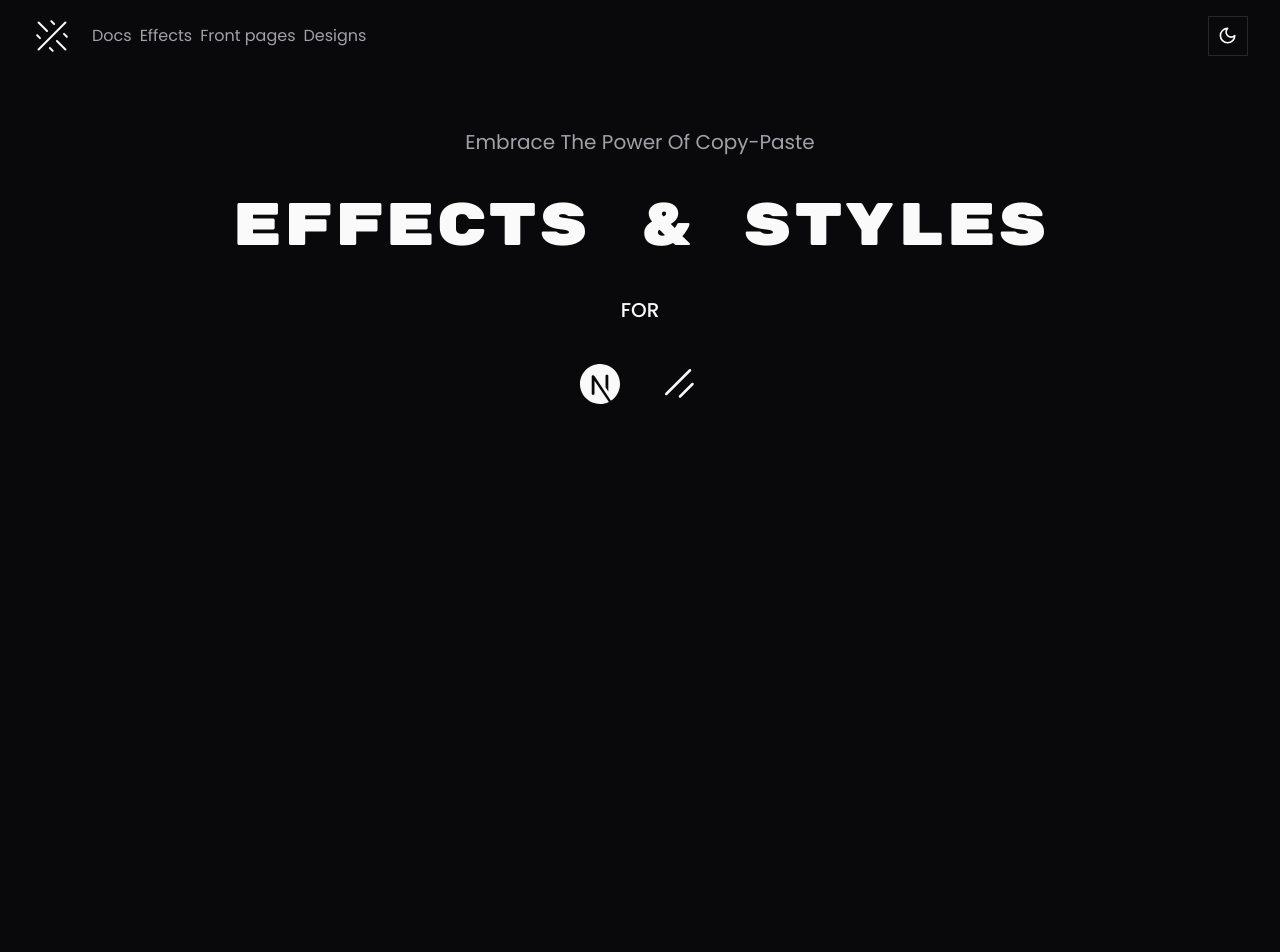
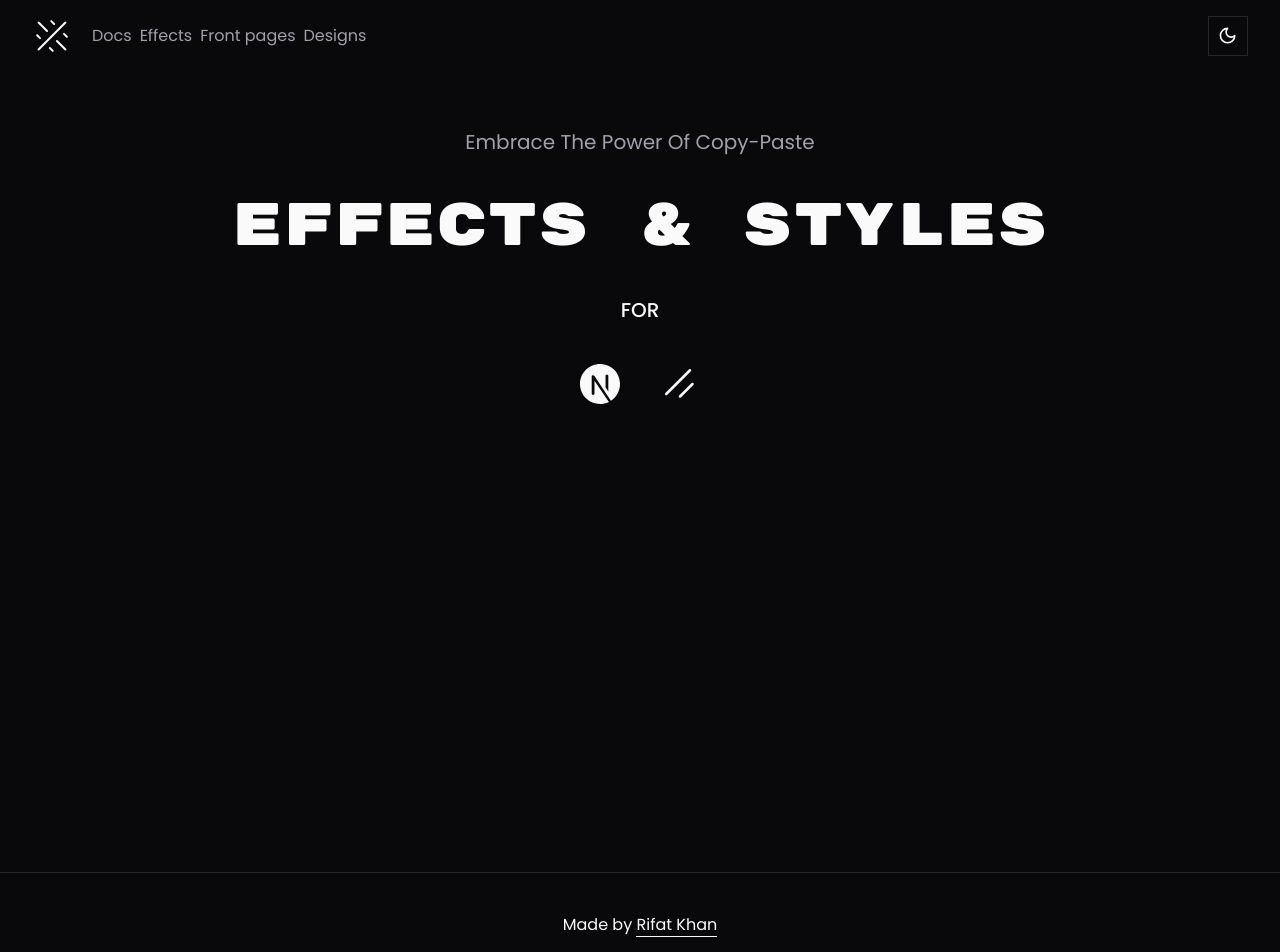
Before and after one commit to StepAsideLiL/effects, a Next.js app: page / in a window 1280 px wide. Shown: the top 952 px of the page. Before the commit the page ends 872 px from the top, so only its background shows below. Built offline with nearby package versions, Linux system fonts and the light colour scheme.

Commit message:
add: footer

```diff
--- a/app/(effects-list)/layout.tsx
+++ b/app/(effects-list)/layout.tsx
@@ -1,4 +1,5 @@
 import EffectsSidebar from "@/components/templates/effects-sidebar";
+import Footer from "@/components/templates/footer";
 import Navbar from "@/components/templates/navbar";
 import { ScrollArea } from "@/components/ui/scroll-area";
 
@@ -20,6 +21,8 @@ export default function EffectsLayout({
 
         <main className="lg:col-span-4 col-span-5 space-y-10">{children}</main>
       </div>
+
+      <Footer />
     </>
   );
 }
--- a/app/(web)/layout.tsx
+++ b/app/(web)/layout.tsx
@@ -1,3 +1,4 @@
+import Footer from "@/components/templates/footer";
 import Navbar from "@/components/templates/navbar";
 
 export default function WebLayout({ children }: { children: React.ReactNode }) {
@@ -6,6 +7,8 @@ export default function WebLayout({ children }: { children: React.ReactNode }) {
       <Navbar />
 
       {children}
+
+      <Footer />
     </>
   );
 }
```
